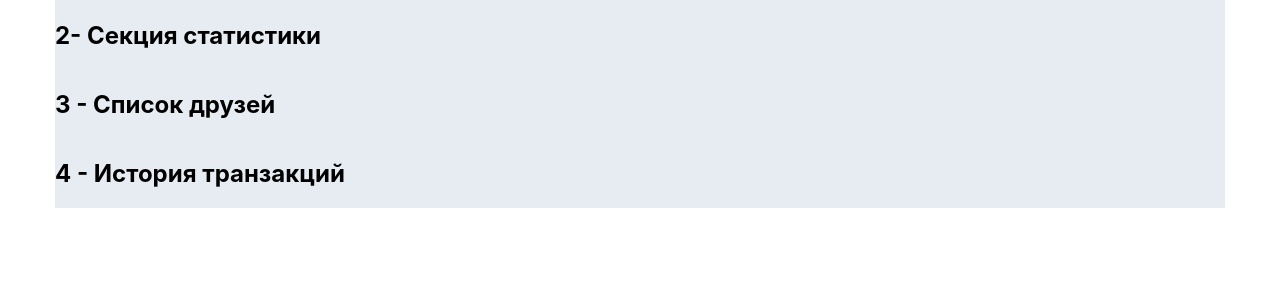
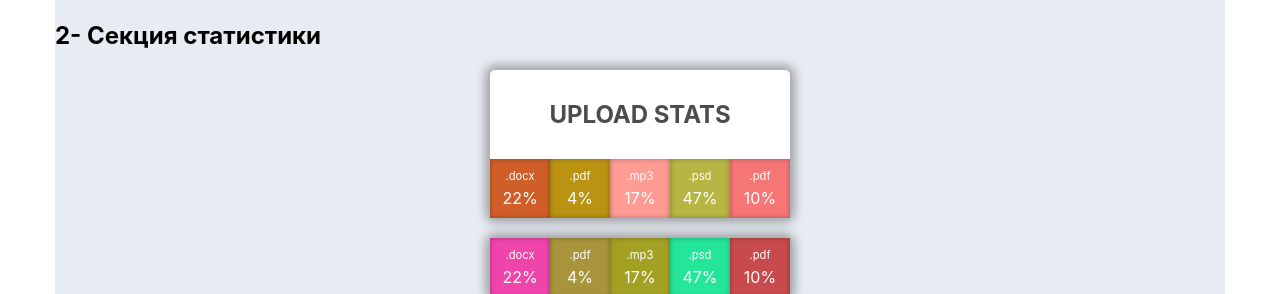
Before and after one commit to kbuhantsev/goit-react-hw-01-components, a React (Create React App) app: page / in a window 1280 px wide. Shown: the part 506-800 px from the top of the page. Built offline with nearby package versions, Linux system fonts and the light colour scheme.

Commit message:
Statistis

```diff
--- a/src/components/App.jsx
+++ b/src/components/App.jsx
@@ -1,8 +1,10 @@
 import Profile from './Profile/Profile';
 import Section from './Section/Section';
 import Container from './Container/Container';
+import Statistics from './Statistics/Statistics';
 
 import userData from '../user.json';
+import statisticsData from '../data.json';
 
 function App() {
   return (
@@ -16,7 +18,10 @@
           stats={userData.stats}
         />
       </Section>
-      <Section title="2- Секция статистики"></Section>
+      <Section title="2- Секция статистики">
+        <Statistics title={'Upload stats'} stats={statisticsData} />
+        <Statistics stats={statisticsData} />
+      </Section>
       <Section title="3 - Список друзей"></Section>
       <Section title="4 - История транзакций"></Section>
     </Container>
--- a/src/components/Statistics/Statistics.jsx
+++ b/src/components/Statistics/Statistics.jsx
@@ -0,0 +1,28 @@
+import css from './Statistics.module.css';
+
+function Statistics({ title, stats }) {
+  return (
+    <section className={css.statistics}>
+      {!!title ? <h2 className={css.title}>{title}</h2> : ''}
+
+      <ul className={css.statList}>
+        {stats.map(item => (
+          <li
+            key={item.id}
+            className={css.item}
+            style={{ backgroundColor: getRandomHexColor() }}
+          >
+            <span className={css.label}>{item.label}</span>
+            <span className={css.percentage}>{item.percentage}%</span>
+          </li>
+        ))}
+      </ul>
+    </section>
+  );
+}
+
+function getRandomHexColor() {
+  return `#${Math.floor(Math.random() * 16777215).toString(16)}`;
+}
+
+export default Statistics;
--- /dev/null
+++ b/src/components/Statistics/Statistics.module.css
@@ -0,0 +1,37 @@
+.statistics {
+  display: flex;
+  flex-direction: column;
+  align-items: center;
+  background-color: white;
+  min-width: 300px;
+  width: fit-content;
+  margin: 20px auto;
+  box-shadow: 0 0 10px 5px rgba(0, 0, 0, 0.3);
+  border-radius: 5px;
+}
+.title {
+  text-transform: uppercase;
+  padding-top: 30px;
+  padding-bottom: 30px;
+  color: rgba(0, 0, 0, 0.7);
+}
+.statList {
+  display: flex;
+  width: 100%;
+}
+.item {
+  display: flex;
+  flex-direction: column;
+  align-items: center;
+  width: 100%;
+  padding: 10px;
+  box-shadow: inset 0 0 5px rgba(0, 0, 0, 0.3);
+}
+.label {
+  color: white;
+  font-size: 0.7em;
+  margin-bottom: 5px;
+}
+.percentage {
+  color: white;
+}
--- /dev/null
+++ b/src/data.json
@@ -0,0 +1,7 @@
+[
+  { "id": "id-1", "label": ".docx", "percentage": 22 },
+  { "id": "id-2", "label": ".pdf", "percentage": 4 },
+  { "id": "id-3", "label": ".mp3", "percentage": 17 },
+  { "id": "id-4", "label": ".psd", "percentage": 47 },
+  { "id": "id-5", "label": ".pdf", "percentage": 10 }
+]
--- a/src/index.css
+++ b/src/index.css
@@ -32,6 +32,9 @@
   height: auto;
 }
 
-ul {
+ul,
+ol {
+  margin: 0;
+  padding: 0;
   list-style: none;
 }
```
Also changed, not shown: src/statistics.jpg (added).
